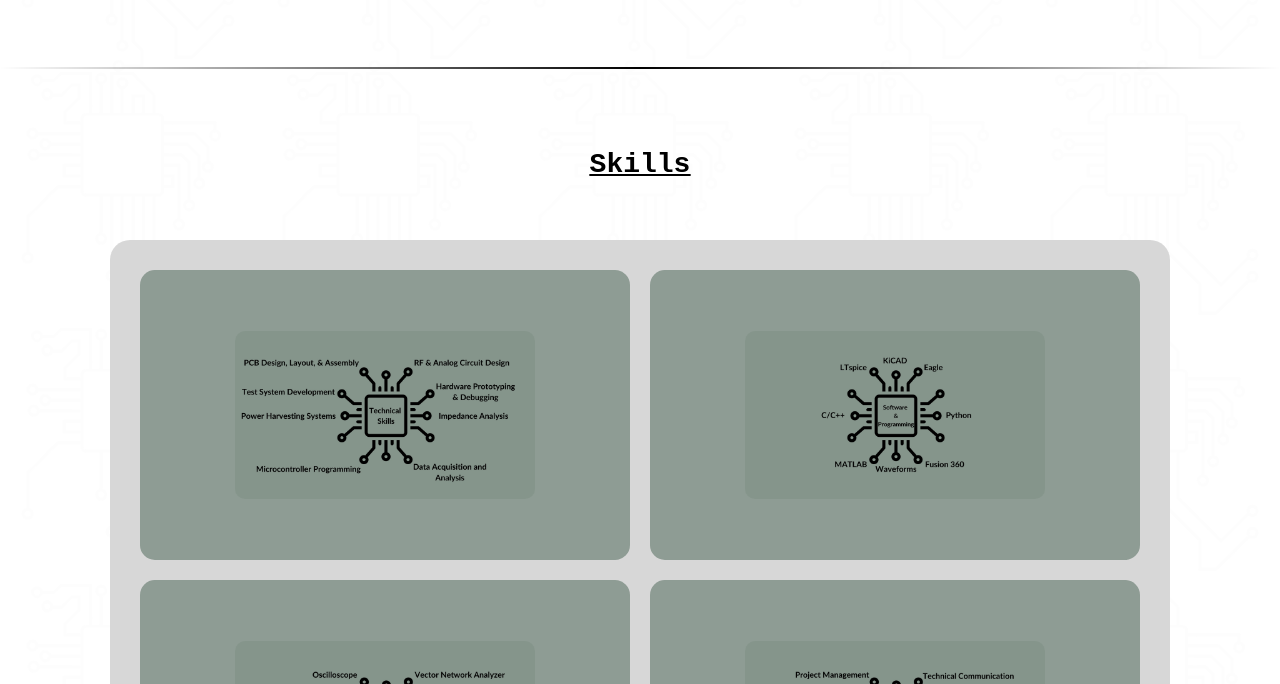
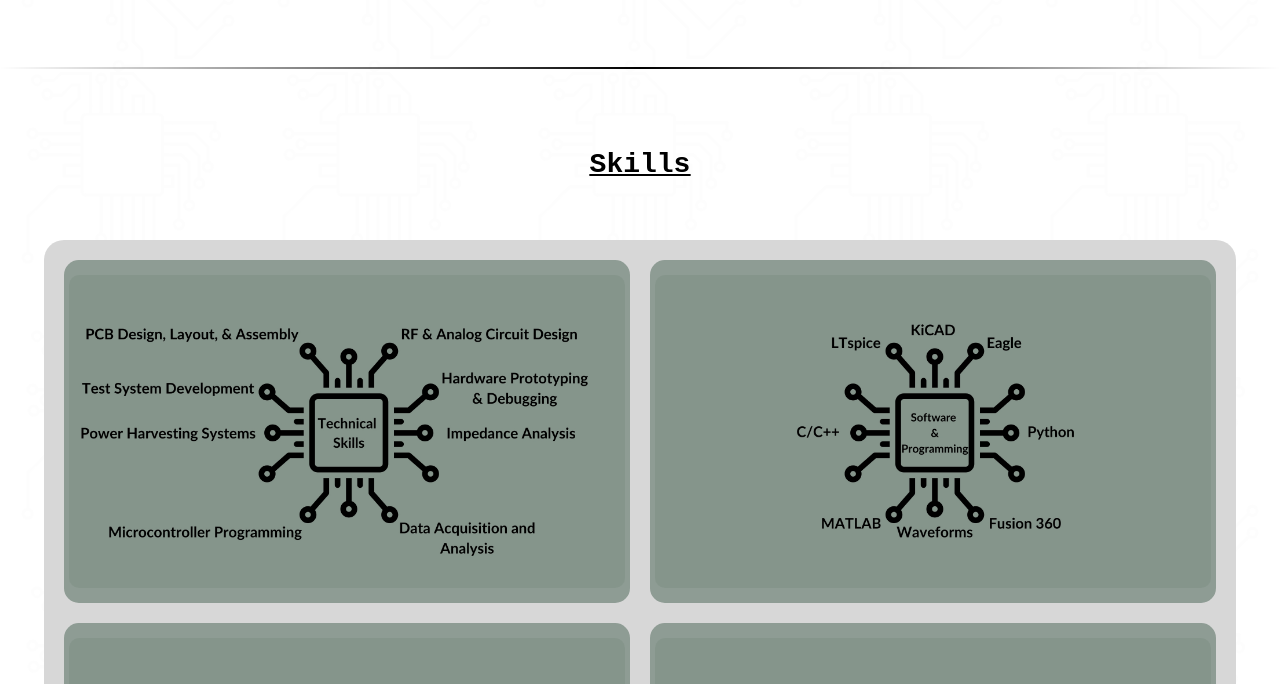
Before and after one commit to agonzalez85/andys-Website, a Flask app: page / in a window 1280 px wide. Shown: the part 5816-6500 px from the top of the page. Run offline with Flask 3, Linux system fonts and the light colour scheme.

Commit message:
new general skills size

```diff
--- a/templates/home.html
+++ b/templates/home.html
@@ -334,12 +334,12 @@
             gap: 20px;
             background-color: rgba(211, 211, 211, 0.9);
             backdrop-filter: blur(5px);
-            max-width: 1000px;
+            max-width: 1200px;
             width: 90%;
             min-height: 600px;
             margin: 20px auto 0 auto;
             border-radius: 20px;
-            padding: 30px;
+            padding: 20px;
             position: relative;
             z-index: 3;
         }
@@ -351,7 +351,7 @@
             text-align: center;
             background-color: rgba(134, 149, 140, 0.9);
             border-radius: 15px;
-            padding: 20px;
+            padding: 5px;
             display: flex;
             flex-direction: column;
             justify-content: center;
@@ -372,7 +372,7 @@
             display: block;
             margin: 10px auto;
             width: 100%;
-            max-width: 300px;
+            max-width: 700px;
             height: auto;
             border-radius: 10px;
         }
```
